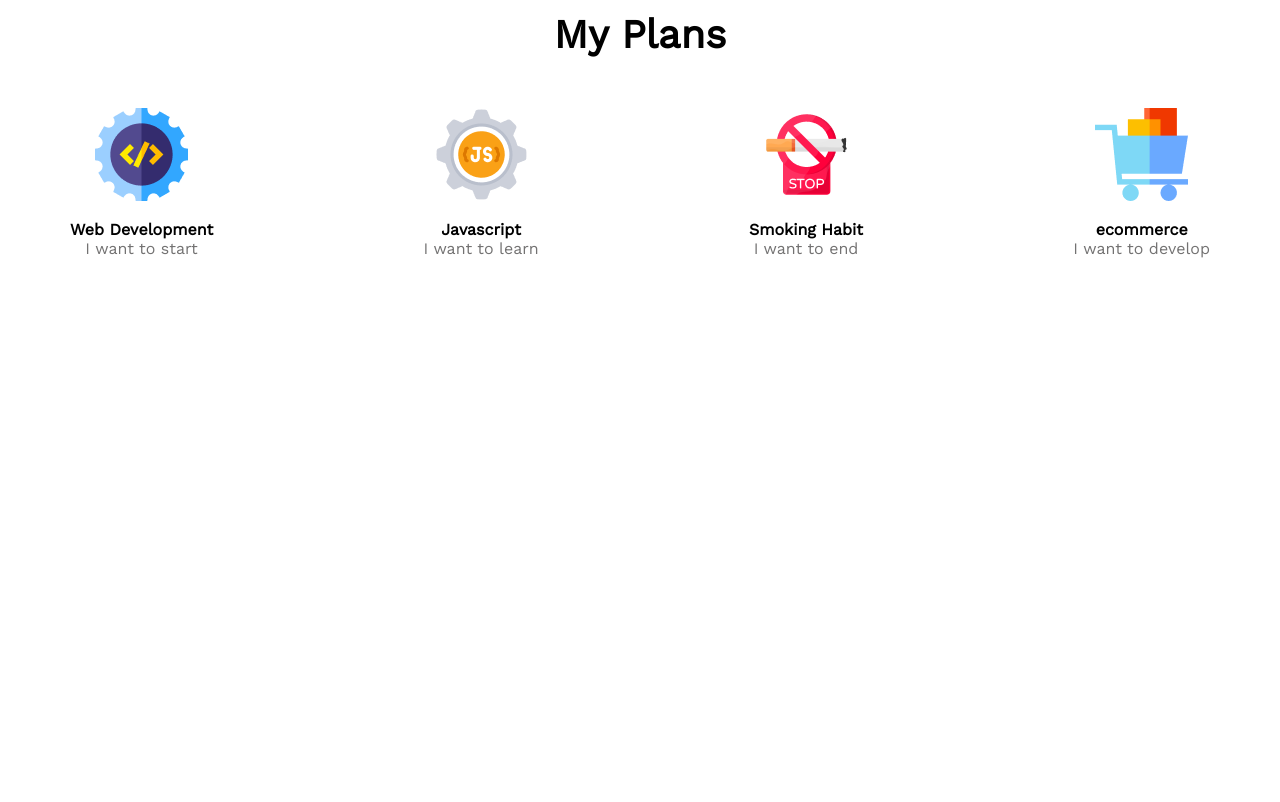
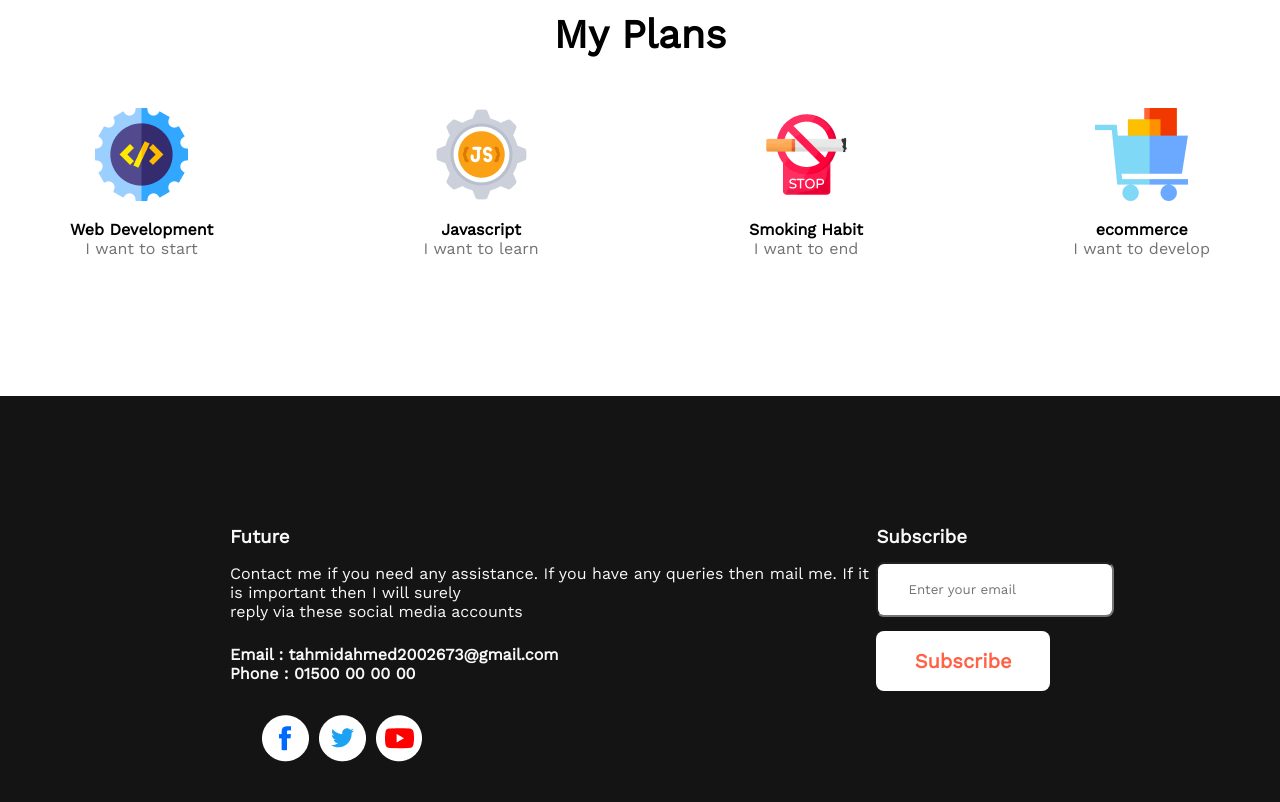
Before and after one commit to Tahmid200-2673/new-year-website, a plain HTML site: page index.html in a window 1280 px wide. Shown: the part 1581-2383 px from the top of the page. Before the commit the page ends 1977 px from the top, so only its background shows below. Drawn offline with nearby package versions, Linux system fonts and the light colour scheme.

Commit message:
footer added

```diff
--- a/index.html
+++ b/index.html
@@ -71,8 +71,28 @@
 
         </section>
     </main>
+    <!-- footer section -->
     <footer>
+          <div class="info">
+           <h3 class="info-title">Future</h3>
+            <p class="info-description">Contact me if you need any assistance. If you have any queries then mail me. If it is important then I will surely <br> reply via these social media accounts </p>
+            <h4 class="email-info">Email : tahmidahmed2002673@gmail.com</h4>
+          <h4 class="phone-info">Phone : 01500 00 00 00</h4>
+          <div class="icons">
+            <a href=""><img src="images/icons/fb.png" alt=""></a>
+            <a href=""><img src="images/icons/twitter.png" alt=""></a>
+            <a href=""><img src="images/icons/youtube.png" alt=""></a>
+          </div>
 
+          </div>
+          <div class="subscribe">
+            <h3 class="subscribe-title">Subscribe</h3>
+            <form action="">
+                <input type="email" name="" id="" placeholder="Enter your email">
+                <br>
+                <input class="btn-secondary" type="submit" value="Subscribe">
+            </form>
+          </div>
     </footer>
 </body>
 </html>
--- a/styles/style.css
+++ b/styles/style.css
@@ -13,6 +13,18 @@
 
 
 
+}
+.btn-secondary{
+    color: tomato;
+    /* width: 325px;
+    height: 204px; */
+    margin-top: 16px;
+    font-weight: 600;
+    font-size: 20px;
+    border: 0;
+    padding: 18px 35px;
+    border-radius: 5px;
+    background: #FFFFFF;
 }
 /* header styles */
 .header{
@@ -101,7 +113,7 @@ main{
  .skills-container {
     display: flex;
     justify-content: space-between;
-    margin-top:  50px ;
+    margin-top:50px ;
  }
 .skill-title{
      margin-top: 15px;
@@ -111,3 +123,40 @@ main{
     font-weight: 200;
     color: #737272;
  }
+ /* footer section */
+ footer{
+   display: flex;
+   justify-content: space-between;
+   padding: 130px 230px;
+    background-color: #151414;
+   color: #F8F8F8;
+ }
+
+ .info-title .subscribe-title{
+    margin-bottom: 10px;
+    font-weight: 600;
+ }
+ .info-description{
+     padding-top:16px ;
+     padding-bottom: 24px;
+ }
+ .email-info .phone-info{
+    font-weight: 400px;
+    font-size:  16px;
+
+ }
+ .subscribe input[type="email"], input[type="submit"]{
+    margin-top: 14px;
+    border-radius: 8px;
+    width: 100%;
+    padding:18px 30px;
+ }
+ .icons{
+    padding: 32px;
+    display: flex;
+    gap: 10px;
+ }
+ .icons a{
+    text-decoration: none;
+
+ }
```
